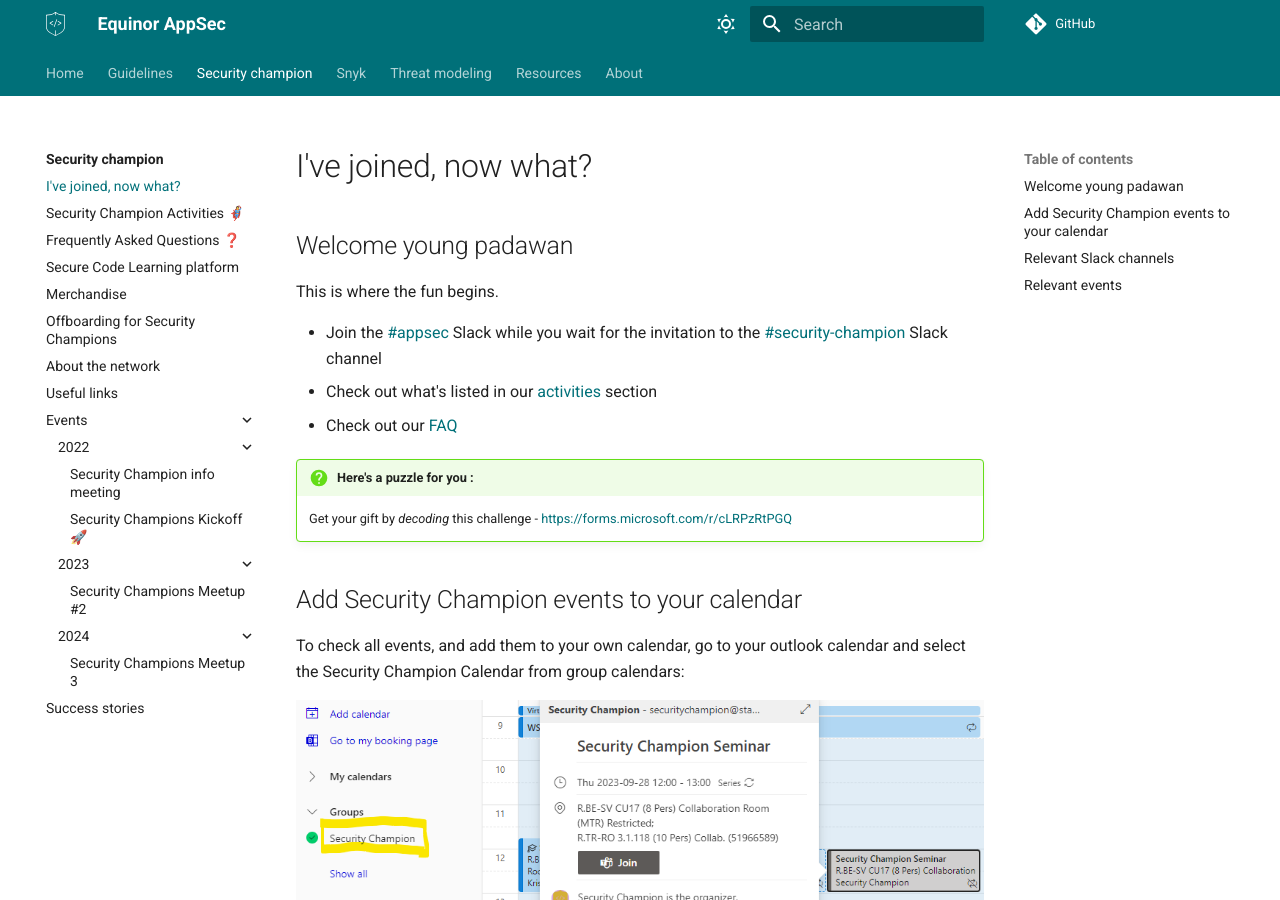
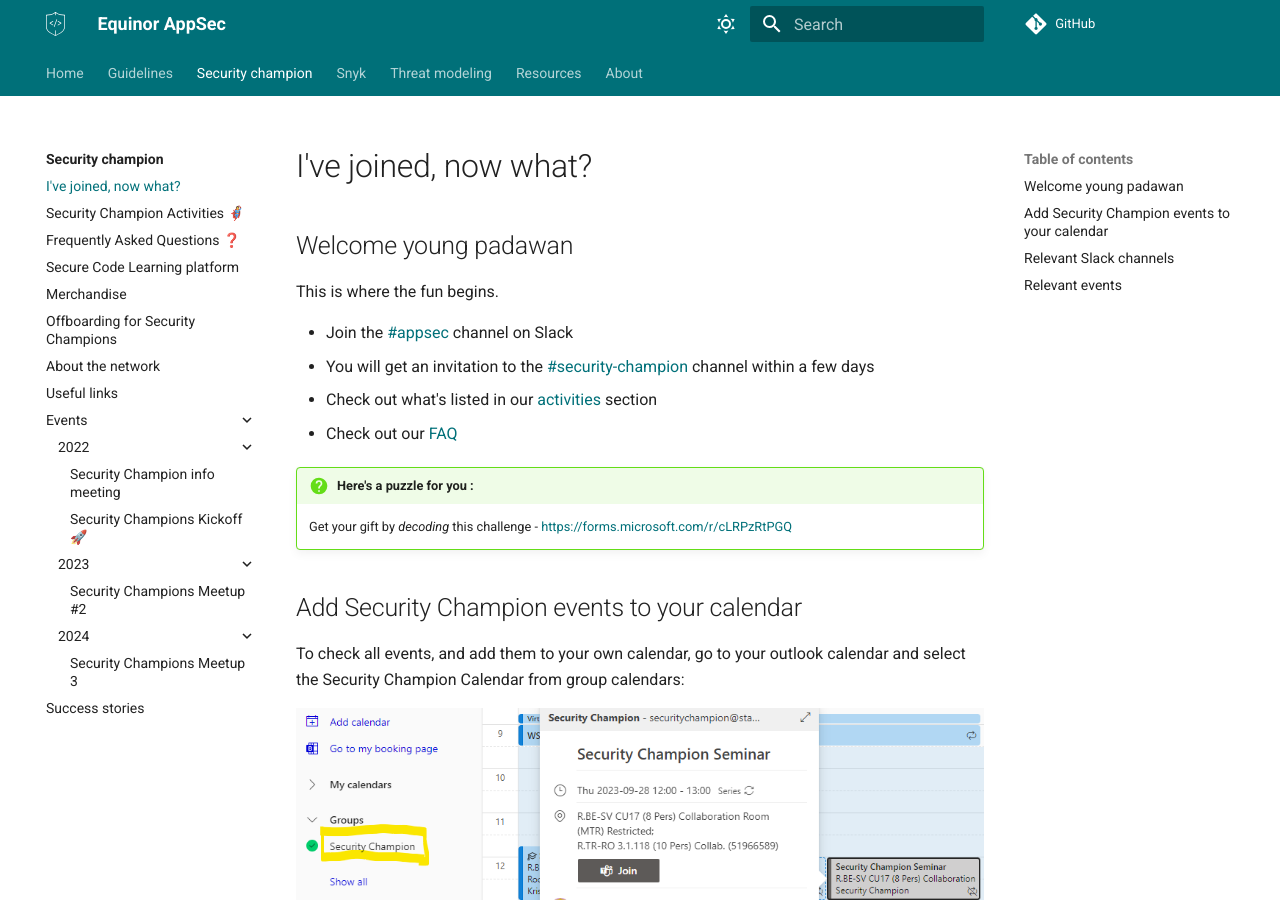
Before and after one commit to equinor/appsec, an MkDocs documentation site: the page built from docs/security-champion/1-new_security_champion.md, in a window 1280 px wide and 900 px high. Built offline with MkDocs 1.6.1 and Material for MkDocs 9.7.7, drawn with Linux system fonts in a browser that asks for light colours; some web fonts are replaced; comment, search, counter and statistics services are not loaded.

Commit message:
Update docs/security-champion/1-new_security_champion.md
Co-authored-by: Andrea Brambilla <1792970+andreabrambilla@users.noreply.github.com>

```diff
--- a/docs/security-champion/1-new_security_champion.md
+++ b/docs/security-champion/1-new_security_champion.md
@@ -4,7 +4,8 @@
 
 This is where the fun begins.
 
-- Join the [#appsec](https://equinor.slack.com/archives/CMM6FSW5V) Slack while you wait for the invitation to the [#security-champion](https://equinor.slack.com/archives/C036HGPBJ04) Slack channel
+- Join the [#appsec](https://equinor.slack.com/archives/CMM6FSW5V) channel on Slack
+- You will get an invitation to the [#security-champion](https://equinor.slack.com/archives/C036HGPBJ04) channel within a few days
 - Check out what's listed in our [activities](./2-security_champion_activities.md) section
 - Check out our [FAQ](./3-faq.md)
 
```
